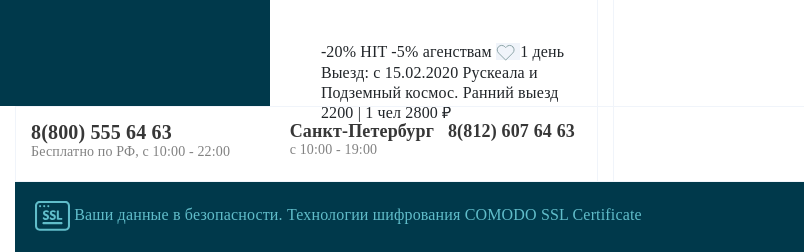
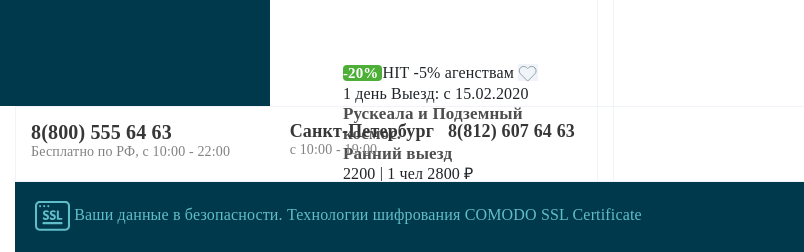
Before and after one commit to anton1evdokimov/Scantour, a plain HTML site: page index.html in a window 1280 px wide. Shown: the part 1270-1522 px from the top of the page, 0-804 px from the left. Drawn offline with Linux system fonts and the light colour scheme; a web font is replaced by a local one.

Commit message:
3thApril

```diff
--- a/index.html
+++ b/index.html
@@ -418,13 +418,15 @@
                                     <div class="item">
                                         <div class="top-image"></div>
                                         <div class="text-content">
+                                            <div class="first">
+                                                <div>
                                                 <span class="discount">
                                                     -20%
                                                 </span>
                                                 <span class="hit">
                                                     HIT
                                                 </span>
-                                            <span class="discount">
+                                                <span class="additional-discount">
                                                     -5% <span class="destination">агенствам</span>
                                                 </span>
                                                 <a class="like" href="#">
@@ -436,15 +438,20 @@
                                                             stroke-linejoin="round" />
                                                     </svg>
                                                 </a>
+                                            </div>
+                                            <div>
                                                 <span class="duration">
                                                     1 день
                                                 </span>
                                                 <span class="date-of-departure">
                                                     Выезд: с 15.02.2020
                                                 </span>
+                                            </div>
+                                        </div>
                                             <span class="main-title">
-                                                Рускеала и Подземный космос. Ранний выезд
+                                                Рускеала и Подземный космос. <br> Ранний выезд
                                             </span>
+                                            <div class="price">
                                                 <span class="discount-price">
                                                     2200
                                                 </span>
@@ -454,6 +461,7 @@
                                                 <span class="old-price">
                                                     2800 ₽
                                                 </span>
+                                            </div>
                                         </div>
                                     </div>
 
--- a/scss/style.scss
+++ b/scss/style.scss
@@ -683,7 +683,7 @@ body {
       }
       .tours-tab {
         height: 300px;
-        .row{
+        .row {
           height: 100%;
         }
         .tab-pane {
@@ -697,12 +697,13 @@ body {
           .item {
             height: 100%;
             position: relative;
-            .top-image{
+            .top-image {
               height: 156px;
               background-image: url("../img/weekend-image.png");
               background-position: center;
             }
-            .text-content{
+            .text-content {
+              padding: 21px 21px 0 22px;
               position: absolute;
               min-height: 130px;
               border-radius: 5px;
@@ -711,8 +712,29 @@ body {
               right: 7%;
               margin: auto;
               background-color: #fff;
+              display: flex;
+              flex-direction: column;
+              justify-content: space-between;
+              .first {
+                display: flex;
+                flex-direction: column;
+                .discount {
+                  font-weight: 600;
+                  font-size: 15px;
+                  line-height: 10px;
+                  text-align: center;
+                  color: #fff;
+                  background: #4DAE38;
+                  border-radius: 4px;
+                }
+              }
+              .main-title {
+                font-weight: 600;
+                font-size: 17px;
+                color: #4f4f4f;
+              }
             }
-            border: 1px solid #F0F4FA;
+            border: 1px solid #f0f4fa;
           }
           a {
             background-color: #f0f4fa;
```
Also changed, not shown: css/main.css, css/style.css. Lines whose indentation alone changed are shown as unchanged.
